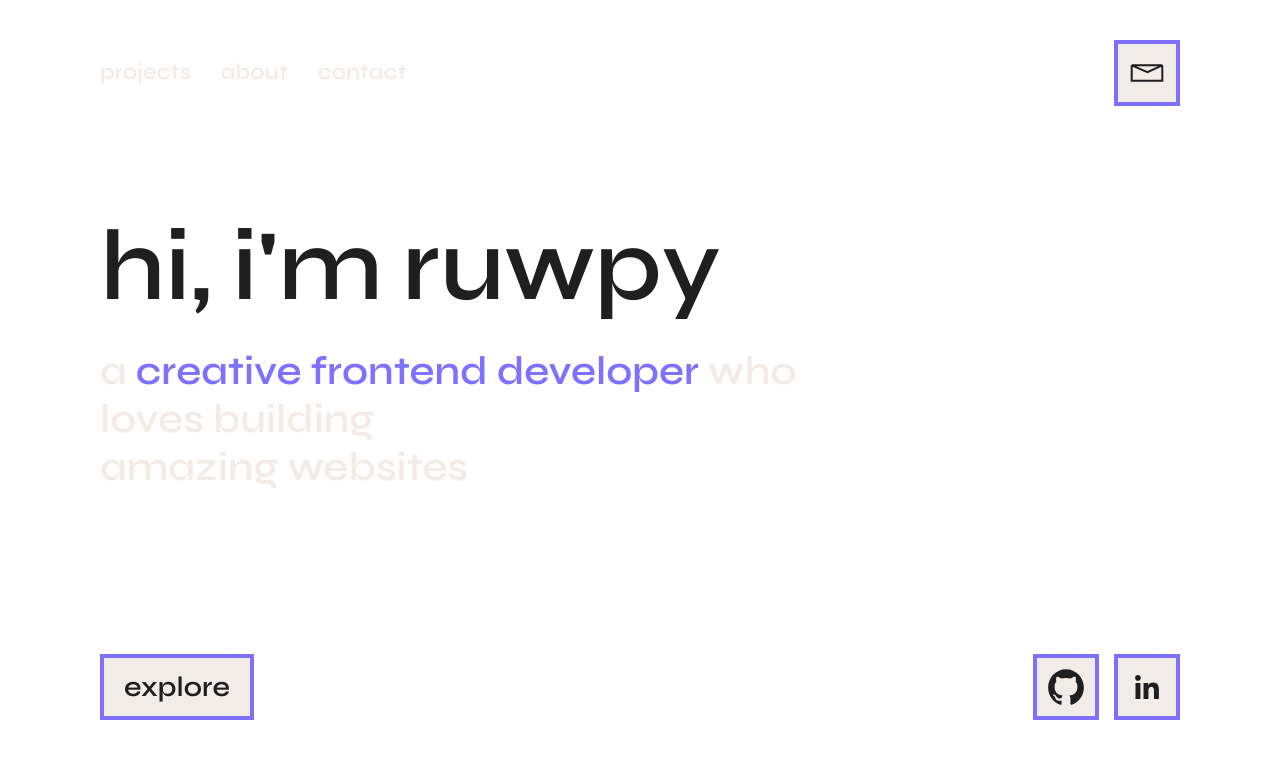
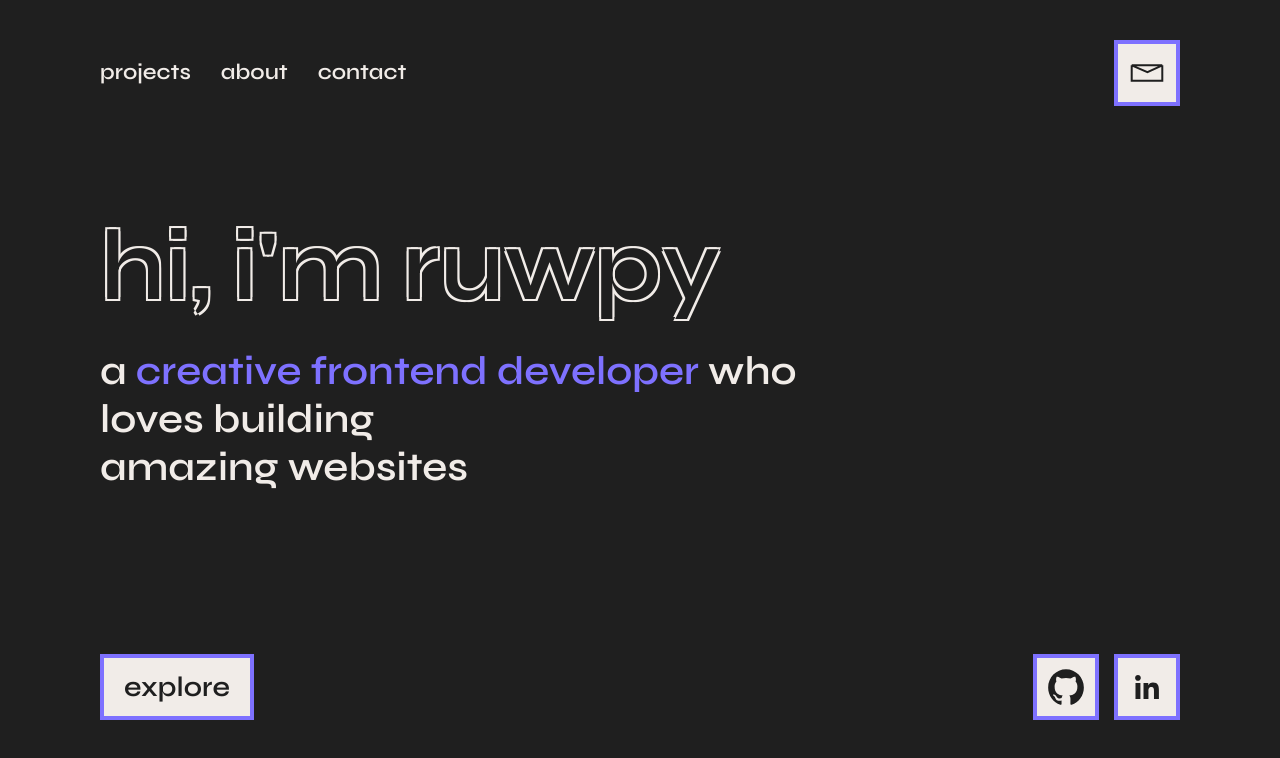
Before and after one commit to ruwpy/portfolio-old, a React (Vite) app: page / in a window 1280 px wide. Shown: the top 758 px of the page. Built offline with nearby package versions, Linux system fonts and the light colour scheme.

Commit message:
update styles

```diff
--- a/src/sass/boilerplate.scss
+++ b/src/sass/boilerplate.scss
@@ -15,11 +15,12 @@ p {
   font-size: 2.2rem;
 
   @media screen and (min-width: 1024px) {
-    font-size: 3.2rem;
+    font-size: 2.4rem;
   }
 }
 
 h1,
+h2,
 h3,
 h4 {
   margin: 0;
@@ -36,6 +37,14 @@ h1 {
 
   @media screen and (min-width: 1024px) {
     font-size: 10rem;
+  }
+}
+
+h2 {
+  font-size: 4rem;
+
+  @media screen and (min-width: 1024px) {
+    font-size: 6.4rem;
   }
 }
 
@@ -56,6 +65,8 @@ h4 {
 }
 
 .container {
+  max-width: 1440px;
+  margin-inline: auto;
   padding-inline: 2rem;
 
   @media screen and (min-width: 1024px) {
@@ -68,7 +79,7 @@ h4 {
 }
 
 .hide-for-mobile {
-  @media screen and (max-width: 768px) {
+  @media screen and (max-width: 767.9px) {
     display: none !important;
   }
 }
@@ -90,7 +101,7 @@ h4 {
     &::after {
       display: block;
       content: "";
-      height: 2.5px;
+      height: 3px;
       width: 0%;
       background: var(--indigo);
       transition: width 300ms;
@@ -98,12 +109,33 @@ h4 {
   }
 }
 
-.privacy-screen {
-  position: fixed;
-  bottom: 0;
-  top: 0;
-  left: 0;
-  right: 0;
-  background-color: var(--indigo);
-  z-index: 99;
+.main {
+  min-height: 100svh;
+  position: relative;
+
+  &.primary {
+    background: var(--grey);
+  }
+
+  &.secondary {
+    background: var(--beige);
+  }
 }
+
+.text-outline {
+  &--dark {
+    color: var(--beige);
+    text-shadow: 2px 2px 0 var(--grey), -2px 2px 0 var(--grey),
+      2px -2px 0 var(--grey), -2px -2px 0 var(--grey);
+  }
+
+  &--light {
+    color: var(--grey);
+    text-shadow: 2px 2px 0 var(--beige), -2px 2px 0 var(--beige),
+      2px -2px 0 var(--beige), -2px -2px 0 var(--beige);
+  }
+}
+
+::-webkit-scrollbar {
+  display: none;
+}
```
